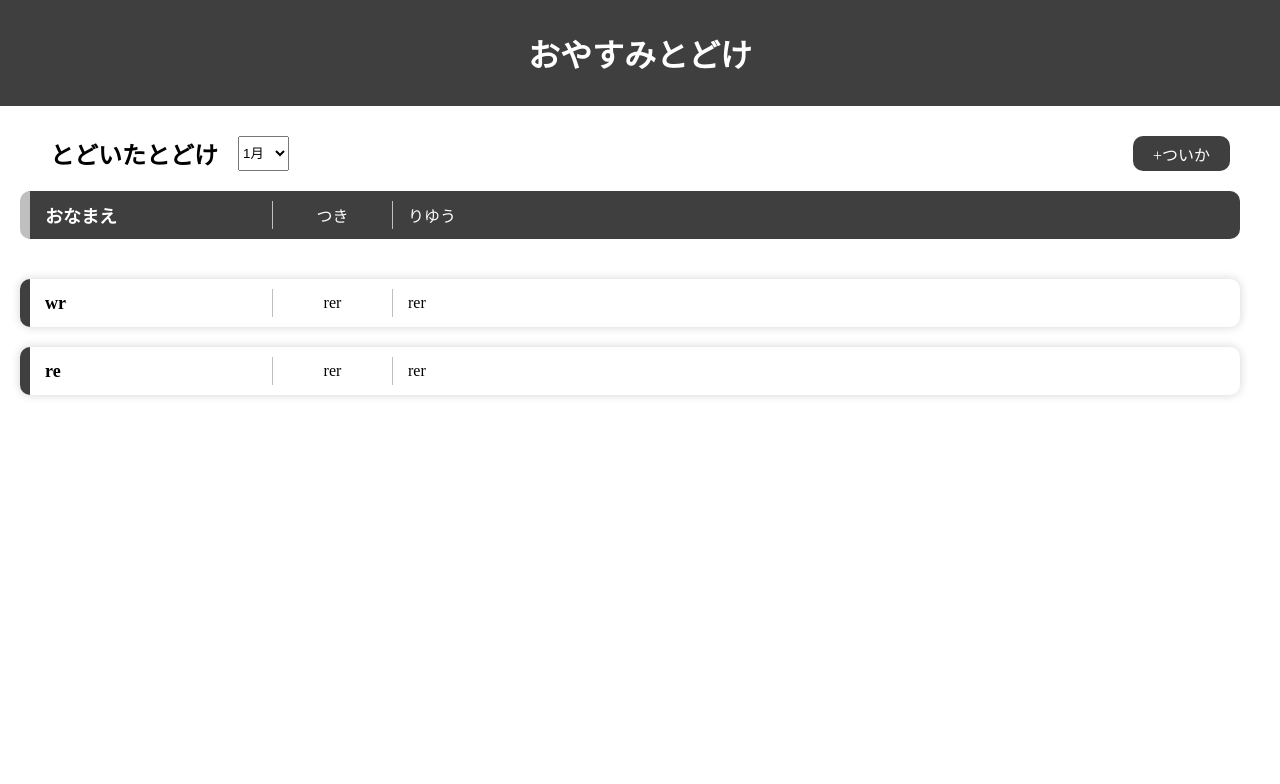
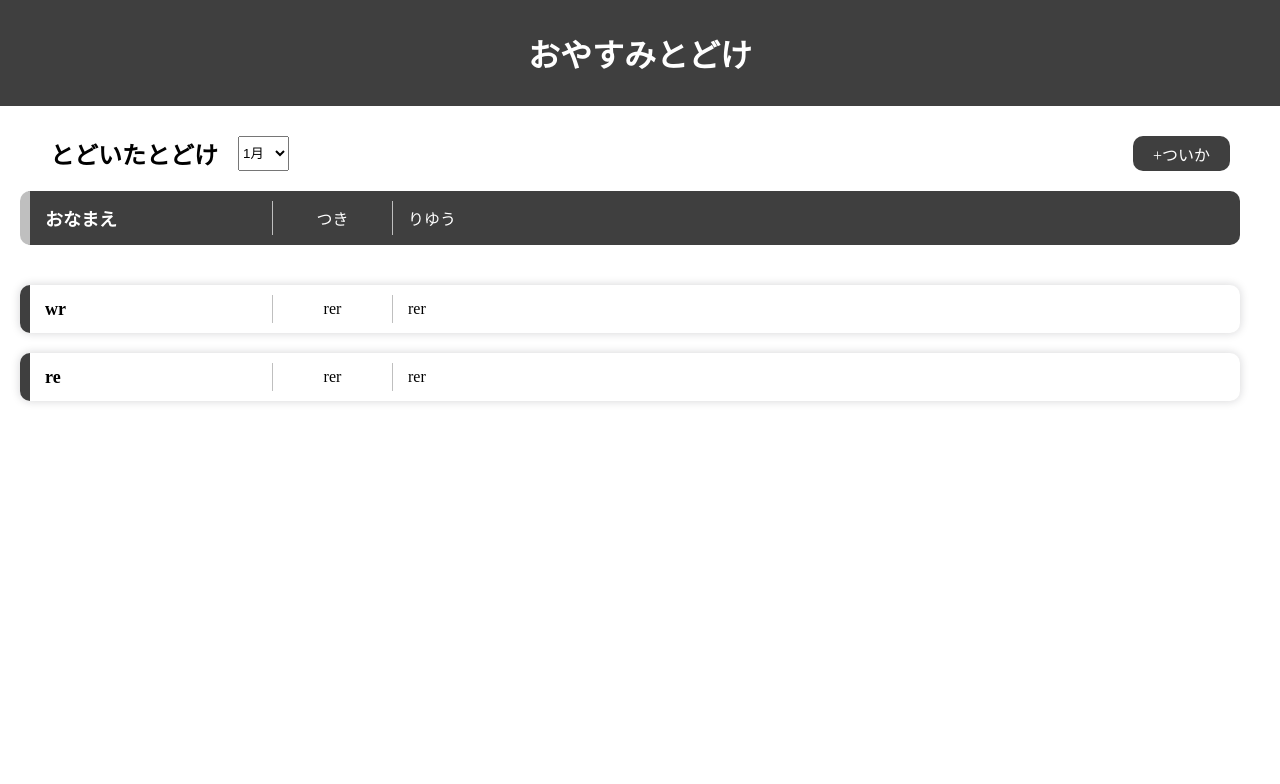
Before and after one commit to This-is-UserNamee/absApp, a Flask app: page / in a window 1280 px wide. Shown: the top 784 px of the page. Run offline with Flask 3, Linux system fonts and the light colour scheme; data comes from the database, SQL or seed files in the repository.

Commit message:
見た目の修正

```diff
--- a/absApp/static/style.css
+++ b/absApp/static/style.css
@@ -74,7 +74,7 @@ a{
     display: block;
     flex-direction: column;
     width: calc(100vw - 40px);
-    height: 60vh;
+    height: calc(100vh - 300px);
     overflow-y: scroll;
     padding-left: 20px;
     padding-bottom: 20px;
@@ -117,7 +117,7 @@ a{
     box-shadow: 0px 0px 10px 0px rgba(17, 17, 26, 0.18);
     border-radius: 10px;
     border-left: var(--bc01) 10px solid;
-    height: 3rem;
+    min-height: 3rem;
 
     .name,
     .month,
@@ -125,9 +125,9 @@ a{
         display: flex;
         align-items: center;
         padding: 5px;
-        overflow: hidden;
+        /* overflow: hidden;
         white-space: nowrap;
-        text-overflow: ellipsis;
+        text-overflow: ellipsis; */
     }
 
     .name{
@@ -152,7 +152,7 @@ a{
     }
 }
 
-@media screen and (max-width: 600px){
+@media screen and (max-width: 800px){
     #title{
         font-size: x-large;
         padding: 20px;
@@ -191,10 +191,18 @@ a{
         grid-template-areas:
         "name name month"
         "reason reason reason";
-        height: 6rem;
+        min-height: 6rem;
         font-size: small;
         margin: 10px 10px 0px 0px;
         box-shadow: 0px 0px 10px 0px rgba(17, 17, 26, 0.18);
+
+        .name{
+            padding-bottom: 0px;
+        }
+
+        .reason{
+            padding-top: 0px;
+        }
 
         .month{
             border-right: none;
--- a/absApp/templates/index.html
+++ b/absApp/templates/index.html
@@ -1,6 +1,5 @@
 <!DOCTYPE html>
 <html lang="ja">
-<!-- test -->
 <head>
     <meta charset="UTF-8" name="viewport" content="width=device-width, initial-scale=1">
     <link rel="stylesheet" href="{{ url_for('static', filename='style.css') }}">
```
